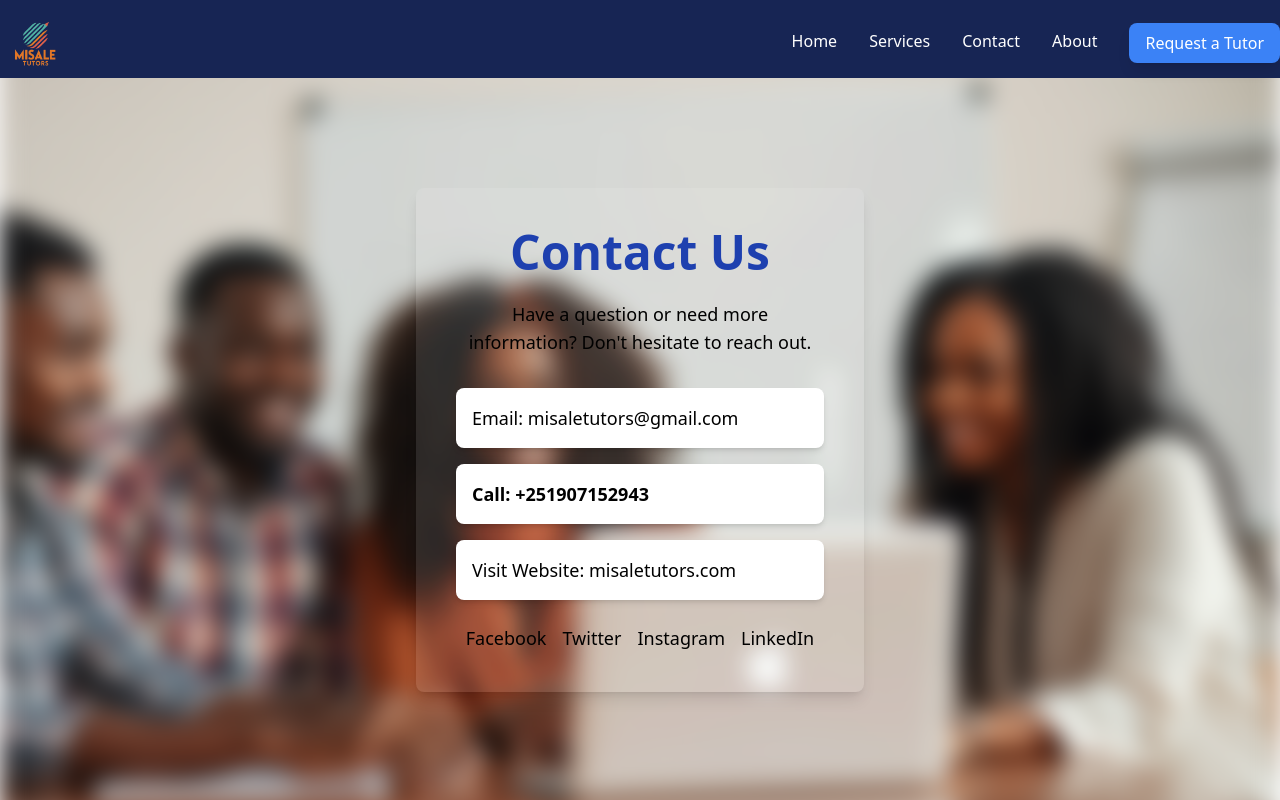
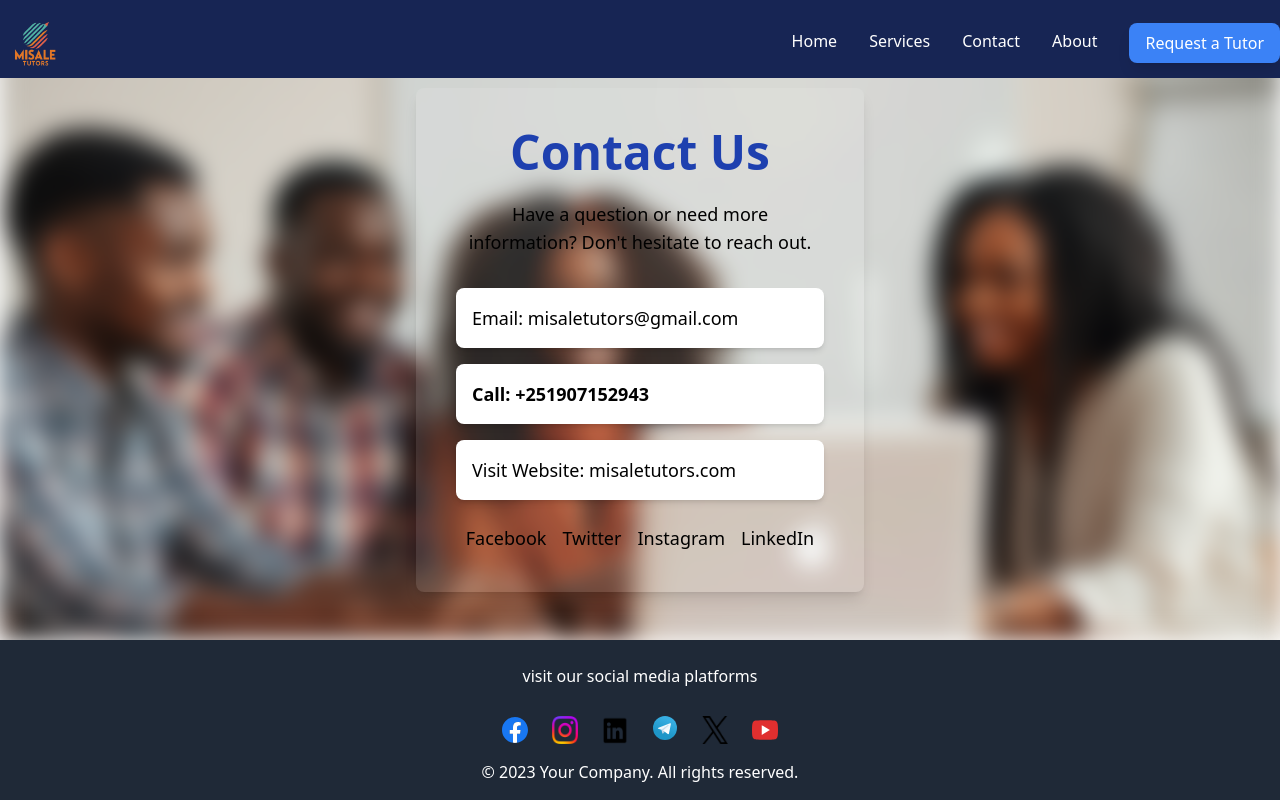
Before and after one commit to BereketMengaw/new-misale-tutor-website-, a Next.js app: page /contact in a window 1280 px wide. Shown: the top 800 px of the page. Built offline with nearby package versions, Linux system fonts and the light colour scheme.

Commit message:
ready for deployment but the max sizing fixed for hero and contact page

```diff
--- a/components/contact/Contact.jsx
+++ b/components/contact/Contact.jsx
@@ -3,7 +3,7 @@ import Link from "next/link";
 
 function Contact() {
   return (
-    <div className="contact relative flex flex-col items-center justify-center h-screen w-full overflow-hidden lg:mt-10">
+    <div className="contact relative flex flex-col items-center justify-center h-screen w-full overflow-hidden lg:mt-10 lg:max-h-[600px]">
       <div
         className="absolute inset-0 bg-cover bg-no-repeat bg-right blur-md"
         style={{ backgroundImage: 'url("/result/contactTwo.png")' }}
--- a/components/hero/Hero.jsx
+++ b/components/hero/Hero.jsx
@@ -10,7 +10,7 @@ function Hero() {
       </div>
 
       {/* Main content */}
-      <div className="flex-1 flex flex-col sm:mt-0 justify-center items-center text-center md:text-left md:justify-start p-5 md:p-10 lg:mt-36">
+      <div className="flex-1 flex flex-col sm:mt-0 justify-center items-center text-center md:text-left md:justify-start p-5 md:p-10 lg:mt-36 lg:max-h-[600px]">
         <h1 className="text-3xl sm:text-4xl md:text-5xl lg:text-6xl font-bold text-transparent bg-clip-text bg-gradient-to-r from-blue-500 via-purple-500 to-pink-500 animate-text-gradient mb-4">
           We are Misale Tutors
         </h1>
--- a/next.config.mjs
+++ b/next.config.mjs
@@ -2,7 +2,7 @@
 const nextConfig = {
   output: "export",
   images: {
-    unoptimized: true, // Disable image optimization
+    unoptimized: true,
   },
 };
 
```
Also changed, not shown: .cpanel.yml (deleted), 1 other file (tests, documents, lock files or other folders).
